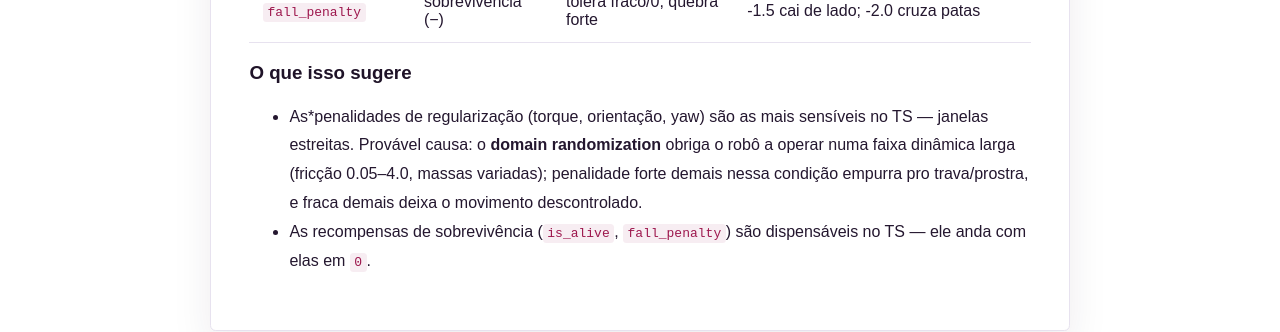
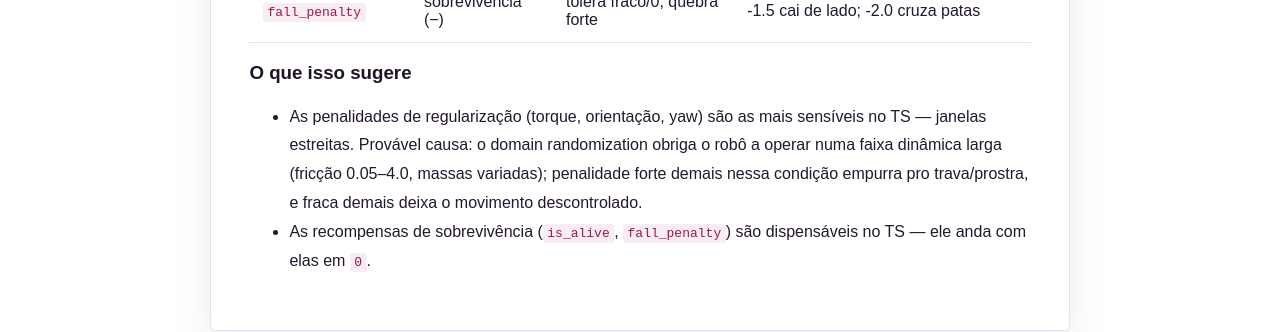
Before and after one commit to luisafrancielle/rl-reward-test-docs, a Jekyll site: the page built from teacher-student-rewards.md, in a window 1280 px wide and 900 px high, scrolled down 22227 px. Shown: the part 426-758 px from the top of the window. Built offline with Jekyll 4.4.1, drawn with Linux system fonts in a browser that asks for light colours; some of the changed text lies outside the part shown.

Commit message:
Correção

```diff
--- a/teacher-student-rewards.md
+++ b/teacher-student-rewards.md
@@ -1108,8 +1108,8 @@ parado); incentivo fraco demais → movimento sem controle (passada larga, cruza
 
 ### O que isso sugere
 
-- As*penalidades de regularização (torque, orientação, yaw) são as mais sensíveis no
-  TS — janelas estreitas. Provável causa: o **domain randomization** obriga o robô a operar
+- As penalidades de regularização (torque, orientação, yaw) são as mais sensíveis no
+  TS — janelas estreitas. Provável causa: o domain randomization obriga o robô a operar
   numa faixa dinâmica larga (fricção 0.05–4.0, massas variadas); penalidade forte demais nessa
   condição empurra pro trava/prostra, e fraca demais deixa o movimento descontrolado.
 - As recompensas de sobrevivência (`is_alive`, `fall_penalty`) são dispensáveis no TS —
```
Also changed, not shown: other parts of teacher-student-rewards.md (+1 -1 lines).
